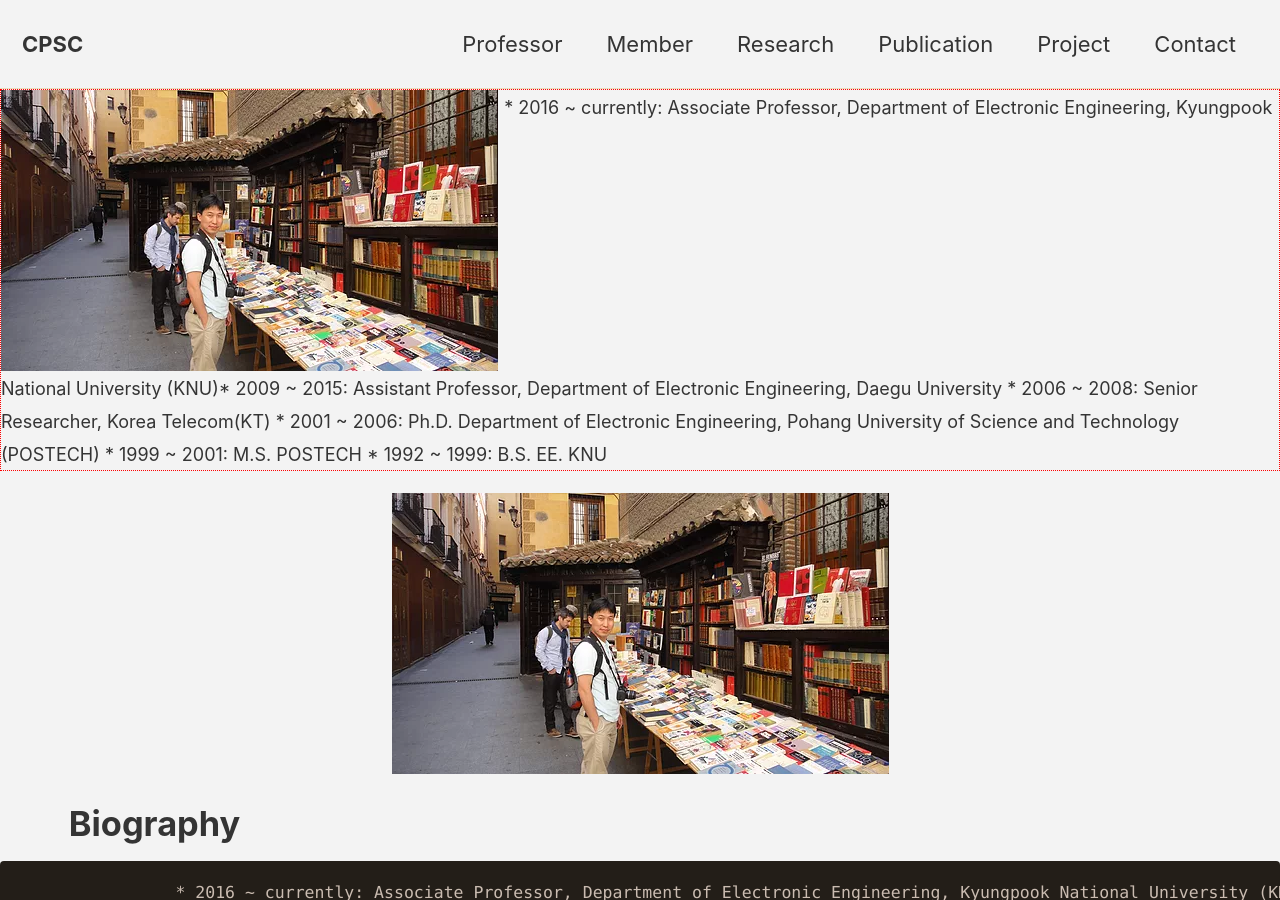
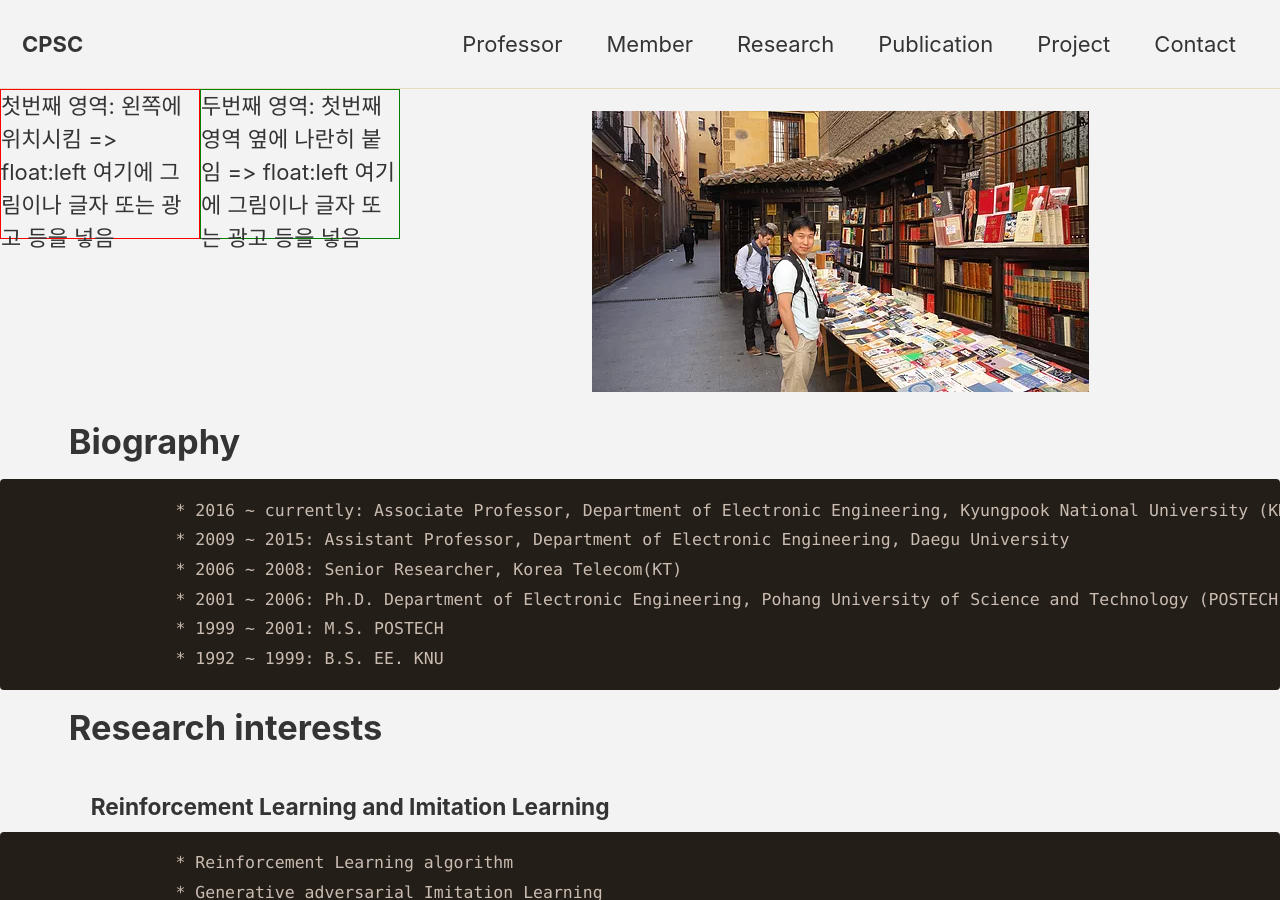
Before and after one commit to CPSC-LAB/CPSC-LAB.github.io, a Jekyll site: the page built from _pages/professor.md, in a window 1280 px wide and 900 px high. Built offline with Jekyll 4.4.1, drawn with Linux system fonts in a browser that asks for light colours; cached includes are drawn as plain includes; our own code applies the rules of GitHub Pages for plain Markdown files.

Commit message:
Update professor.md

```diff
--- a/_pages/professor.md
+++ b/_pages/professor.md
@@ -4,9 +4,15 @@ permalink: /professor_intro/
 classes: wide
 ---
 
-<div style="border: 1px dotted red;">
-<img src="/assets/images/professor.jpg" style="vertical-align:top;" >
-  <span style="margin-top:20px;font-size:18px;" >* 2016 ~ currently: Associate Professor, Department of Electronic Engineering, Kyungpook National University (KNU)* 2009 ~ 2015: Assistant Professor, Department of Electronic Engineering, Daegu University * 2006 ~ 2008: Senior Researcher, Korea Telecom(KT) * 2001 ~ 2006: Ph.D. Department of Electronic Engineering, Pohang University of Science and Technology (POSTECH) * 1999 ~ 2001: M.S. POSTECH * 1992 ~ 1999: B.S. EE. KNU</span>
+<div style="width:200px; height:150px; border:1px solid red; float:left;">
+첫번째 영역:
+왼쪽에 위치시킴 =>  float:left
+여기에 그림이나 글자 또는 광고 등을 넣음
+</div>
+<div style="width:200px; height:150px; border:1px solid green; float:left;">
+두번째 영역:
+첫번째 영역 옆에 나란히 붙임 => float:left
+여기에 그림이나 글자 또는 광고 등을 넣음
 </div>
 
 
```
